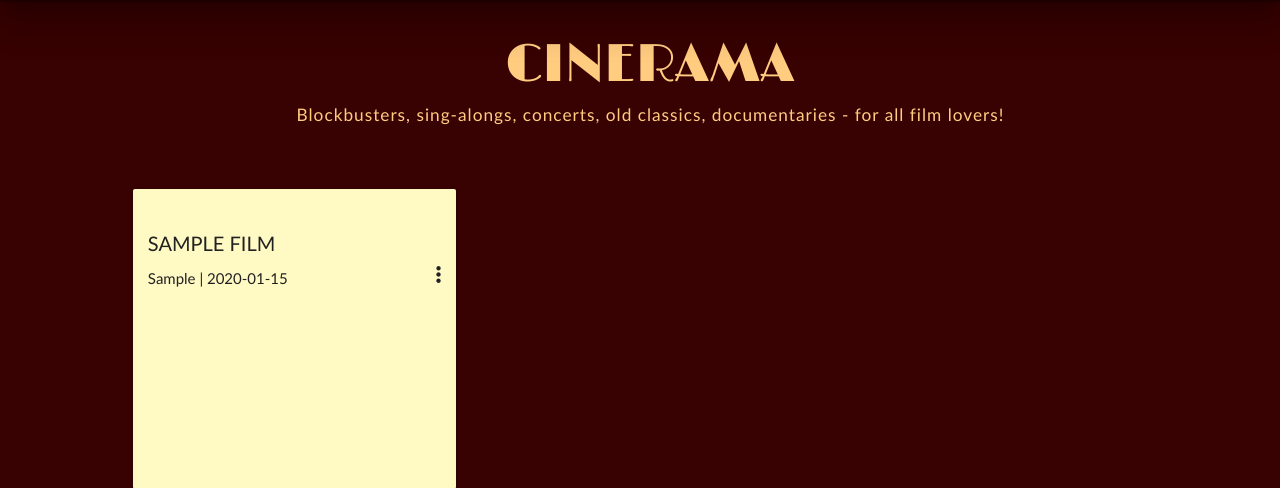
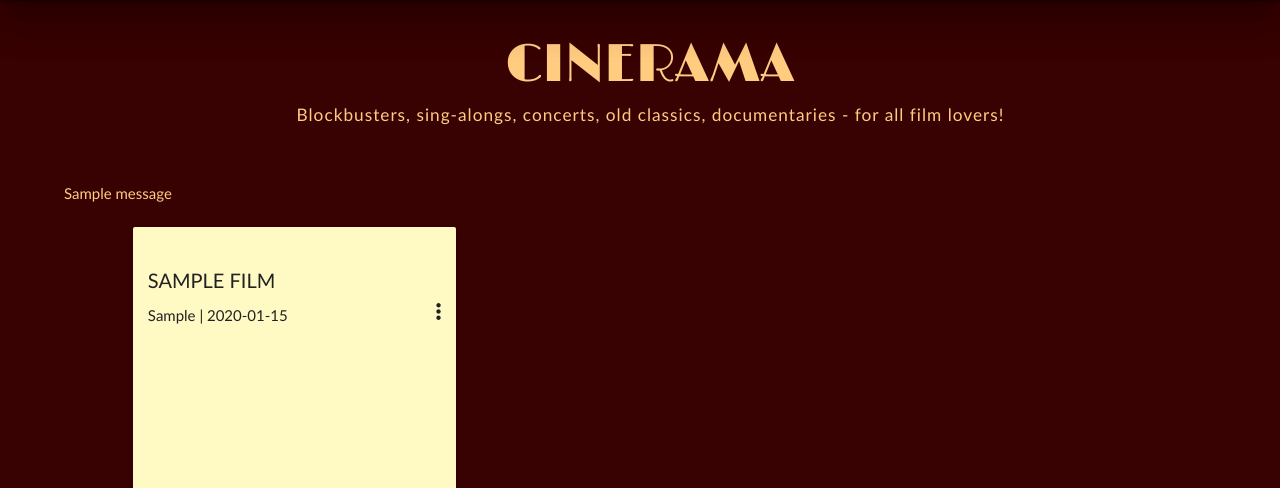
Before and after one commit to sarasm93/cinerama-cinema, a Django app: page / in a window 1280 px wide. Shown: the part 64-552 px from the top of the page. Run offline with Django 3.2, Linux system fonts and the light colour scheme; tables that the repository leaves empty hold one stand-in row (values such as "Sample post"); one stand-in notice (Sample message) is shown.

Commit message:
Add success message for successful account registration

```diff
--- a/cinemasite/views.py
+++ b/cinemasite/views.py
@@ -1,6 +1,7 @@
 from django.shortcuts import render, redirect
 from .models import Film, Genre
 from .forms import RegistrationForm
+from django.contrib import messages
 
 
 def get_films(request):
@@ -19,8 +20,10 @@ def register_customer(request):
         form = RegistrationForm(request.POST)
         if form.is_valid():
             form.save()
+            messages.success(request, 'Account registered!')
             return redirect("home")
     form = RegistrationForm()
+    messages.error(request, 'There is already an account registered with the entered email address. Try another email.')
     context = {
         "form": form
     }
--- a/templates/cinemasite/base.html
+++ b/templates/cinemasite/base.html
@@ -86,4 +86,5 @@
     <script src="https://cdnjs.cloudflare.com/ajax/libs/materialize/1.0.0/js/materialize.min.js"></script>
     <script src="{% static 'js/script.js' %}"></script>
 </body>
+
 </html>
--- a/templates/cinemasite/films.html
+++ b/templates/cinemasite/films.html
@@ -5,10 +5,21 @@
 <div class="container">
     <div class="row col s12 intro">
         <h2 class="hero-header">Cinerama</h2>
-        <h6 class="hero-subheader">Blockbusters, sing-alongs, concerts, old classics, documentaries - for all film lovers!
+        <h6 class="hero-subheader">Blockbusters, sing-alongs, concerts, old classics, documentaries - for all film
+            lovers!
         </h6>
     </div>
 </div>
+
+{% if messages %}
+<ul class="messages">
+    {% for message in messages %}
+    <li {% if message.tags %} class="{{ message.tags }}" {% endif %}>
+        {{ message }}
+    </li>
+    {% endfor %}
+</ul>
+{% endif %}
 
 <div class="container">
     <div class="row">
```
